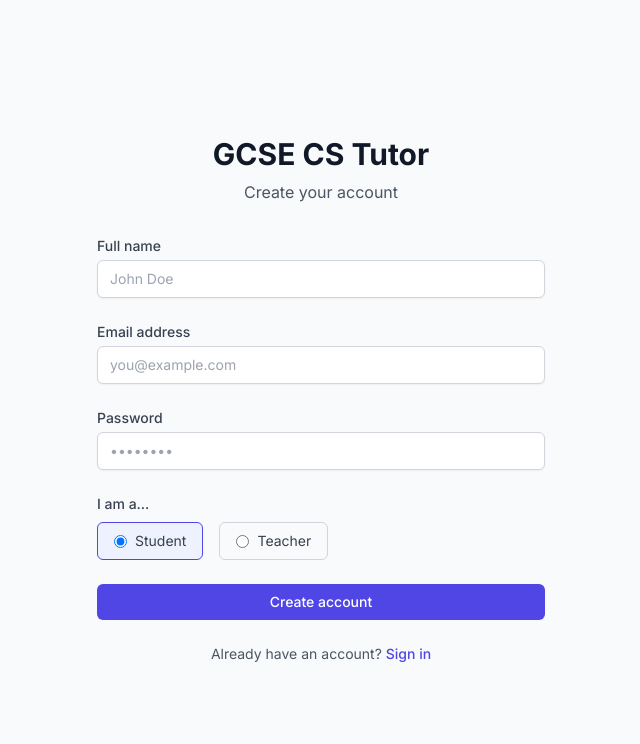
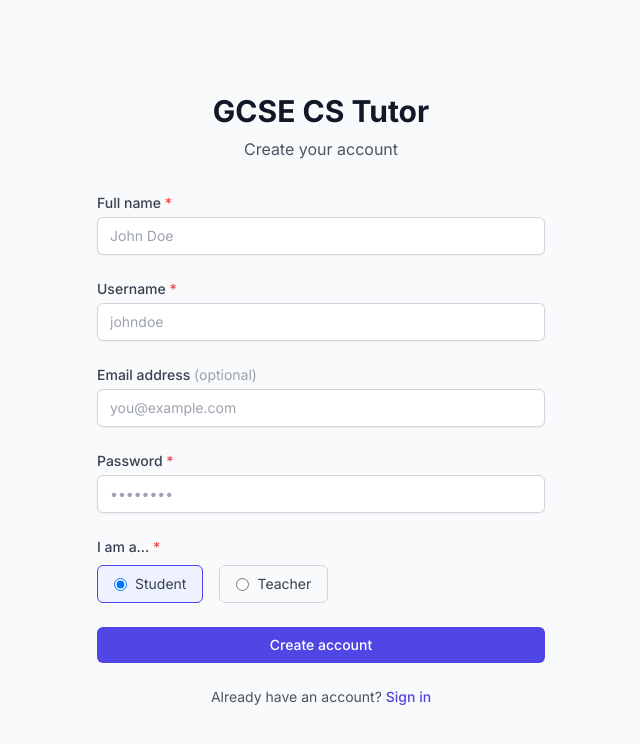
Before and after one commit to OscarTheWhiteHatHacker/gcse-cs-tutor, a Next.js app: page /auth/signup in a window 1280 px wide. Shown: the top 744 px of the page, without its empty margins (319-959 px from the left). Built offline with nearby package versions, Linux system fonts and the light colour scheme; no server answers.

Commit message:
Fix middleware: exclude API routes from auth redirect

```diff
--- a/app/auth/login/page.tsx
+++ b/app/auth/login/page.tsx
@@ -6,7 +6,7 @@ import { createClient } from '@/lib/supabase/client'
 import Link from 'next/link'
 
 export default function LoginPage() {
-  const [email, setEmail] = useState('')
+  const [identifier, setIdentifier] = useState('')
   const [password, setPassword] = useState('')
   const [error, setError] = useState<string | null>(null)
   const [loading, setLoading] = useState(false)
@@ -17,6 +17,27 @@ export default function LoginPage() {
     e.preventDefault()
     setLoading(true)
     setError(null)
+
+    // Detect if the identifier is an email or username
+    const isEmail = identifier.includes('@')
+
+    let email = identifier
+
+    if (!isEmail) {
+      // Look up the email from the profiles table by username
+      const { data: profile, error: lookupError } = await supabase
+        .from('profiles')
+        .select('email')
+        .eq('username', identifier)
+        .single()
+
+      if (lookupError || !profile) {
+        setError('No account found with that username.')
+        setLoading(false)
+        return
+      }
+      email = profile.email
+    }
 
     const { error } = await supabase.auth.signInWithPassword({
       email,
@@ -49,17 +70,17 @@ export default function LoginPage() {
           )}
 
           <div>
-            <label htmlFor="email" className="block text-sm font-medium text-gray-700">
-              Email address
+            <label htmlFor="identifier" className="block text-sm font-medium text-gray-700">
+              Email or username
             </label>
             <input
-              id="email"
-              type="email"
+              id="identifier"
+              type="text"
               required
-              value={email}
-              onChange={(e) => setEmail(e.target.value)}
+              value={identifier}
+              onChange={(e) => setIdentifier(e.target.value)}
               className="mt-1 block w-full rounded-md border border-gray-300 px-3 py-2 shadow-sm focus:border-indigo-500 focus:outline-none focus:ring-indigo-500 sm:text-sm text-gray-900"
-              placeholder="you@example.com"
+              placeholder="you@example.com or username"
             />
           </div>
 
--- a/app/auth/signup/page.tsx
+++ b/app/auth/signup/page.tsx
@@ -5,6 +5,7 @@ import { createClient } from '@/lib/supabase/client'
 import Link from 'next/link'
 
 export default function SignupPage() {
+  const [username, setUsername] = useState('')
   const [email, setEmail] = useState('')
   const [password, setPassword] = useState('')
   const [fullName, setFullName] = useState('')
@@ -19,17 +20,34 @@ export default function SignupPage() {
     setLoading(true)
     setError(null)
 
-    const { error } = await supabase.auth.signUp({
-      email,
+    const signUpData: {
+      email?: string
+      password: string
+      options: {
+        data: Record<string, string>
+        emailRedirectTo?: string
+      }
+    } = {
       password,
       options: {
         data: {
           full_name: fullName,
           role: role,
+          username: username,
         },
-        emailRedirectTo: `${location.origin}/auth/callback`,
       },
-    })
+    }
+
+    if (email) {
+      signUpData.email = email
+      signUpData.options.emailRedirectTo = `${location.origin}/auth/callback`
+    } else {
+      // Sign up without email — use a placeholder email for the auth system
+      // The user will verify their account via username instead
+      signUpData.email = `${username}@placeholder.local`
+    }
+
+    const { error } = await supabase.auth.signUp(signUpData)
 
     if (error) {
       setError(error.message)
@@ -45,10 +63,11 @@ export default function SignupPage() {
     return (
       <div className="flex min-h-screen items-center justify-center px-4">
         <div className="w-full max-w-md text-center">
-          <h1 className="text-3xl font-bold text-gray-900">Check your email</h1>
+          <h1 className="text-3xl font-bold text-gray-900">Account created!</h1>
           <p className="mt-4 text-gray-600">
-            We&apos;ve sent a confirmation link to <strong>{email}</strong>.
-            Please check your email and click the link to activate your account.
+            {email
+              ? `We've sent a confirmation link to ${email}. Please check your email to activate your account.`
+              : 'Your account has been created. You can sign in with your username.'}
           </p>
           <Link
             href="/auth/login"
@@ -78,7 +97,7 @@ export default function SignupPage() {
 
           <div>
             <label htmlFor="fullName" className="block text-sm font-medium text-gray-700">
-              Full name
+              Full name <span className="text-red-500">*</span>
             </label>
             <input
               id="fullName"
@@ -92,13 +111,27 @@ export default function SignupPage() {
           </div>
 
           <div>
+            <label htmlFor="username" className="block text-sm font-medium text-gray-700">
+              Username <span className="text-red-500">*</span>
+            </label>
+            <input
+              id="username"
+              type="text"
+              required
+              value={username}
+              onChange={(e) => setUsername(e.target.value)}
+              className="mt-1 block w-full rounded-md border border-gray-300 px-3 py-2 shadow-sm focus:border-indigo-500 focus:outline-none focus:ring-indigo-500 sm:text-sm text-gray-900"
+              placeholder="johndoe"
+            />
+          </div>
+
+          <div>
             <label htmlFor="email" className="block text-sm font-medium text-gray-700">
-              Email address
+              Email address <span className="text-gray-400 font-normal">(optional)</span>
             </label>
             <input
               id="email"
               type="email"
-              required
               value={email}
               onChange={(e) => setEmail(e.target.value)}
               className="mt-1 block w-full rounded-md border border-gray-300 px-3 py-2 shadow-sm focus:border-indigo-500 focus:outline-none focus:ring-indigo-500 sm:text-sm text-gray-900"
@@ -108,7 +141,7 @@ export default function SignupPage() {
 
           <div>
             <label htmlFor="password" className="block text-sm font-medium text-gray-700">
-              Password
+              Password <span className="text-red-500">*</span>
             </label>
             <input
               id="password"
@@ -124,7 +157,7 @@ export default function SignupPage() {
 
           <div>
             <label className="block text-sm font-medium text-gray-700 mb-2">
-              I am a...
+              I am a... <span className="text-red-500">*</span>
             </label>
             <div className="flex gap-4">
               <label className="flex items-center gap-2 rounded-md border border-gray-300 px-4 py-2 cursor-pointer hover:bg-gray-50 has-[:checked]:border-indigo-600 has-[:checked]:bg-indigo-50">
--- a/lib/supabase/database.types.ts
+++ b/lib/supabase/database.types.ts
@@ -15,6 +15,7 @@ export type Database = {
           email: string
           role: 'teacher' | 'student'
           full_name: string
+          username: string | null
           class_id: string | null
         }
         Insert: {
@@ -22,6 +23,7 @@ export type Database = {
           email: string
           role: 'teacher' | 'student'
           full_name: string
+          username?: string | null
           class_id?: string | null
         }
         Update: {
@@ -29,6 +31,7 @@ export type Database = {
           email?: string
           role?: 'teacher' | 'student'
           full_name?: string
+          username?: string | null
           class_id?: string | null
         }
       }
--- a/middleware.ts
+++ b/middleware.ts
@@ -59,6 +59,6 @@ export async function middleware(request: NextRequest) {
 
 export const config = {
   matcher: [
-    '/((?!_next/static|_next/image|favicon.ico|api/.*|.*\\.(?:svg|png|jpg|jpeg|gif|webp)$).*)',
+    '/((?!api|_next/static|_next/image|favicon.ico|.*\\.(?:svg|png|jpg|jpeg|gif|webp)$).*)',
   ],
 }
```
